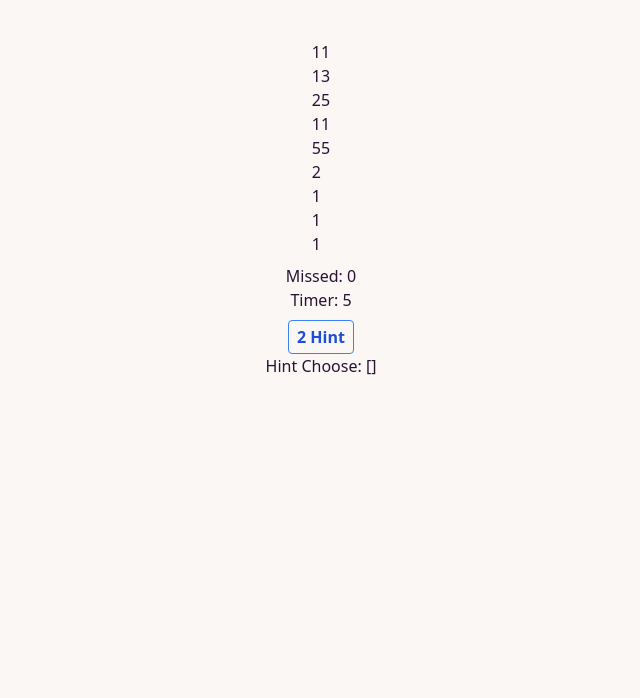
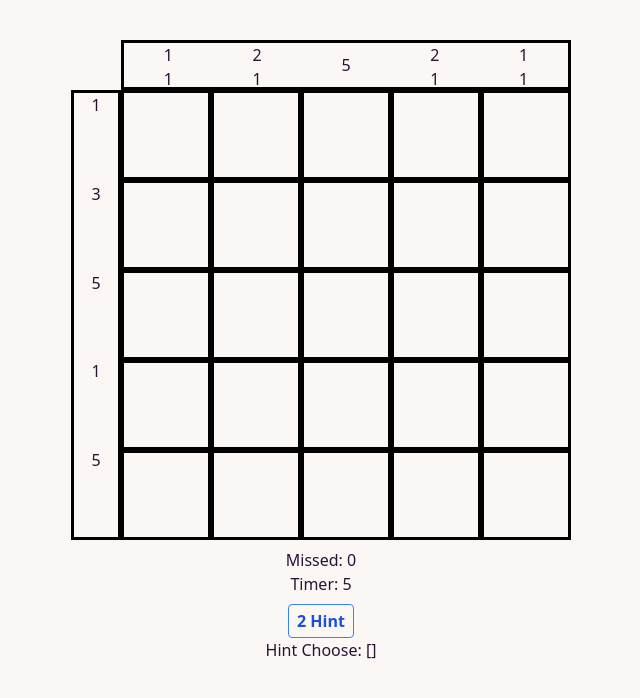
Before and after one commit to sMercyX/PROJECT1-SEC-1-NumberHunterX, a Vue app: page / in a window 1280 px wide. Shown: the top 698 px of the page, without its empty margins (319-959 px from the left). Built offline with nearby package versions, Linux system fonts and the light colour scheme.

Commit message:
Update main.css
Just Update

```diff
--- a/src/assets/main.css
+++ b/src/assets/main.css
@@ -1,3 +1,47 @@
 @tailwind base;
 @tailwind components;
 @tailwind utilities;
+
+#playGrid {
+  display: grid;
+  grid-template-columns: 50px 450px;
+  grid-template-rows: 50px 450px;
+  grid-column-gap: 0px;
+  grid-row-gap: 0px;
+}
+#colHints {
+  grid-row: 1;
+  grid-column: 2;
+  display: flex;
+  border: solid black;
+}
+#rowHints {
+  grid-row: 2;
+  grid-column: 1;
+  display: flex;
+  flex-direction: column;
+  border: solid black;
+}
+#rowHints div {
+  flex-grow: 1;
+  margin: auto;
+  user-select: none;
+}
+#colHints div {
+  flex-grow: 1;
+  margin: auto;
+  user-select: none;
+}
+
+#playTable {
+  grid-row: 2;
+  grid-column: 2;
+  display: flex;
+  flex-wrap: wrap;
+}
+.block {
+  width: 90px;
+  height: 90px;
+  cursor: pointer;
+  border: solid black;
+}
```
